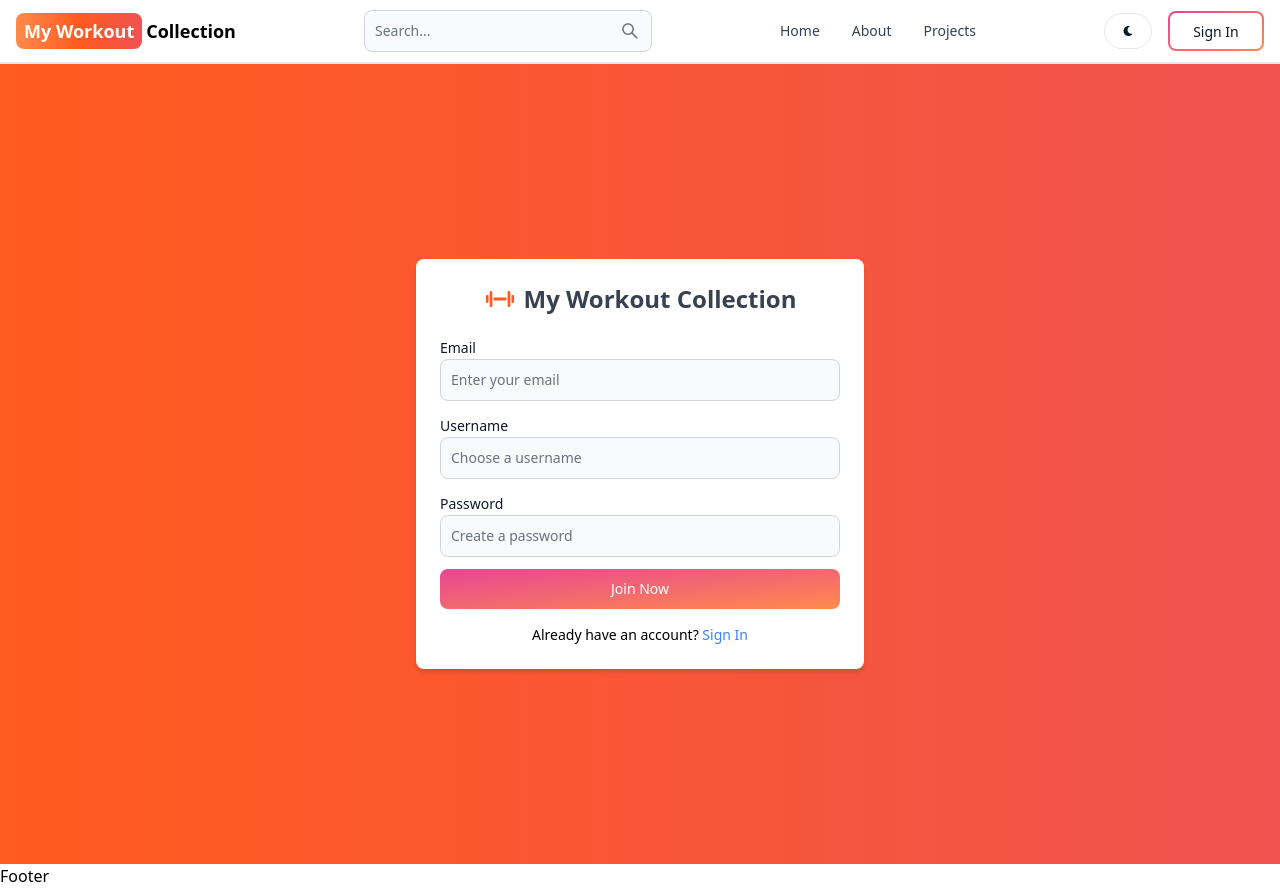
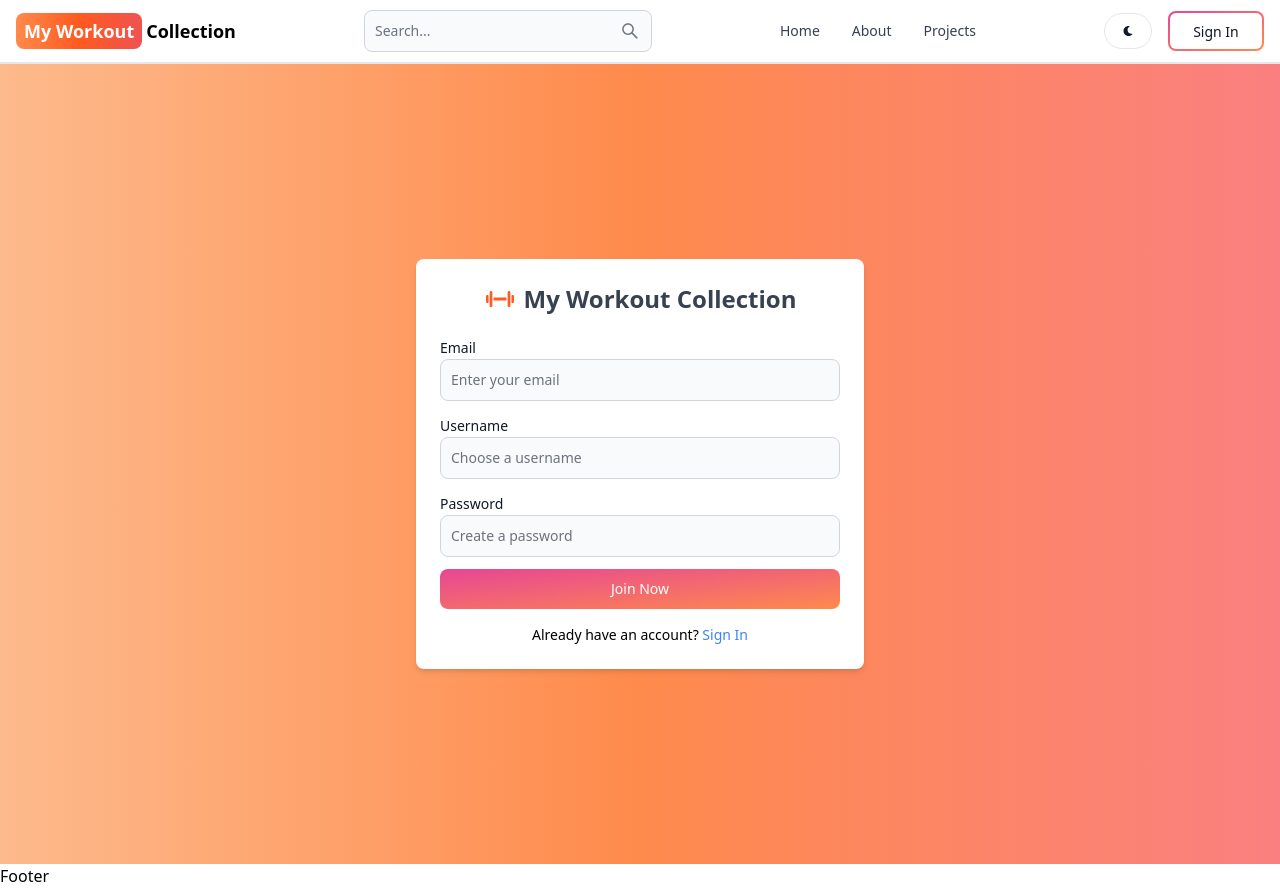
Before and after one commit to jimmyhe05/workout-collection, a React (Vite) app in the folder client/: page /sign-up in a window 1280 px wide. Built offline with nearby package versions, Linux system fonts and the light colour scheme.

Commit message:
Remove dynamic background

```diff
--- a/client/src/pages/SignUp.jsx
+++ b/client/src/pages/SignUp.jsx
@@ -55,7 +55,8 @@ export default function SignUp() {
   };
 
   return (
-    <div className="min-h-screen flex items-center justify-center bg-gradient-to-r from-orange-400 via-orange-500 to-red-500 bg-[length:200%_200%] animate-gradient p-5">
+    <div className="min-h-screen flex items-center justify-center bg-gradient-to-r from-orange-300 via-orange-400 to-red-400 p-5">
+      {/* <div className="min-h-screen flex items-center justify-center bg-gradient-to-r from-orange-200 via-yellow-100 to-white bg-[length:200%_200%] animate-gradient p-5"> */}
       <div className="w-full max-w-md p-6 bg-white rounded-lg shadow-md dark:bg-gray-800">
         {/* Logo */}
         <Link
```
